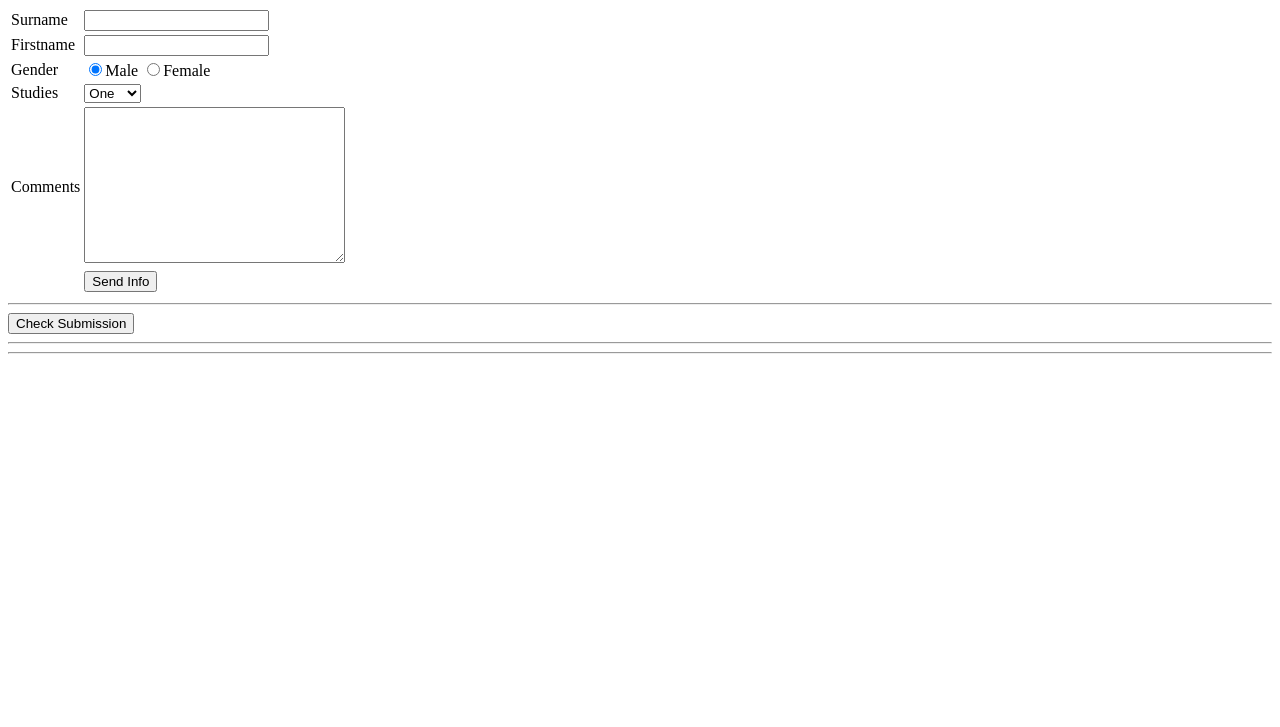
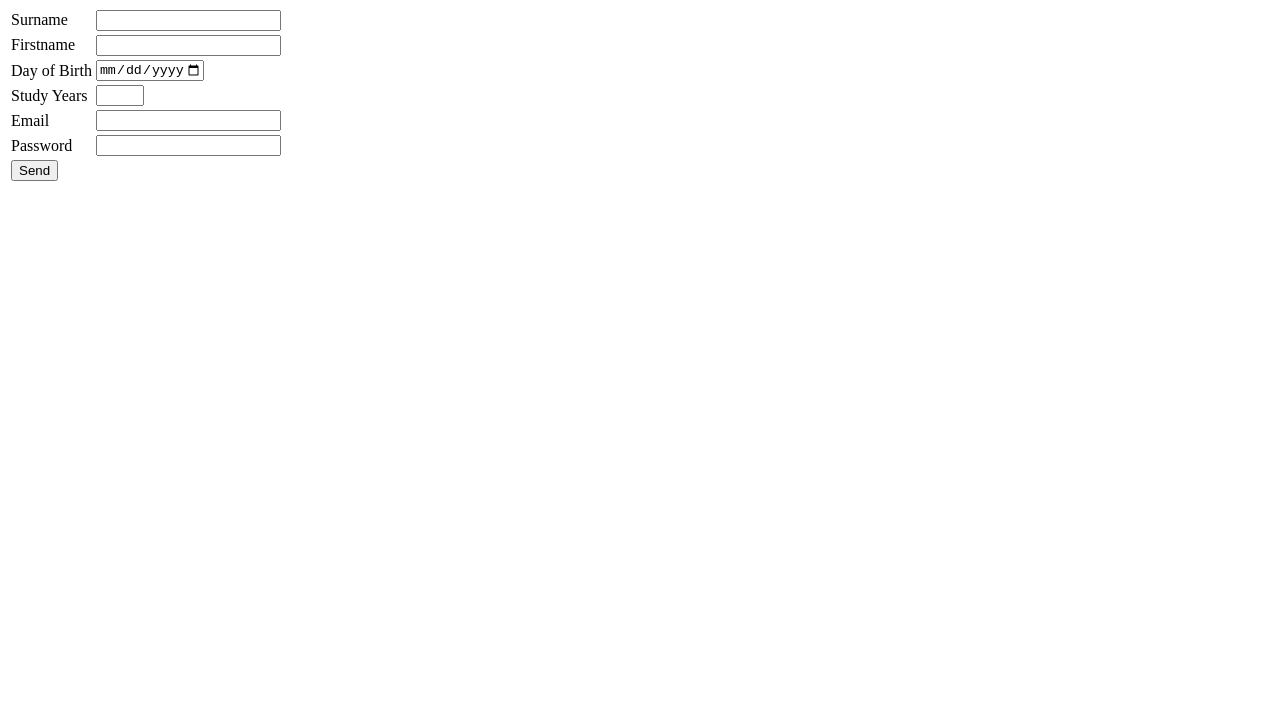
Before and after one commit to antony56/Webdev-auebCourse, a plain HTML site: page chapter1-html/register.html in a window 1280 px wide. Shown: the part 73-800 px from the top of the page. Drawn offline with Linux system fonts and the light colour scheme.

Commit message:
register Form with some Validations html

```diff
--- a/chapter1-html/register.html
+++ b/chapter1-html/register.html
@@ -4,66 +4,65 @@
     <meta charset="UTF-8">
     <meta http-equiv="X-UA-Compatible" content="IE=edge">
     <meta name="viewport" content="width=device-width, initial-scale=1.0">
-    <title>Students Form Validation</title>
+    <title>Registration Form</title>
 </head>
 <body>
 
 
 
 
-    <h1>Student Informations</h1>
-    <form>
+    <h1>Registraion</h1>
+<form action="">
 <table>
     <tr>
-            <td><label for="Surname" >Surname</label></td>
-            <td><input type="text" id="Surname"></td>
+        <td> <label for="surname">Surname</label> </td>
+        <td><input type="text"id="surname" required pattern="[A-Z]+"minlength="4"></td>
     </tr>
 
     <tr>
-            <td><label for="Firstname">Firstname</label></td>
-            <td><input type="text" id="Firstname"></td>
+        <td> <label for="firstname">Firstname</label> </td>
+        <td><input type="text"id="firstname" required></td>
     </tr>
 
     <tr>
-            <td><label for="gender">Gender</label></td>
-            <td>
-
-                <input type="radio" name="gender" id="male" checked><label for="male">Male</label>
-<input type="radio" name="gender" id="female"><label for="female">Female</label>
-            </td>
+        <td><label for="birthdate">Day of Birth</label></td>
+        <td><input type="date" name="birthdate" id="birthdate" maxlength="10"
+            max="2004-01-01"></td>
     </tr>
 
     <tr>
-            <td><label for="sudies">Studies</label></td>
-            <td><select name="studies" id="studies">
-                <option value="one">One</option>
-                <option value="two">Two</option>
-                <option value="three">Three</option>
-                <option value="four">Four</option>
-                <option value="five">Five</option>
+        <td><label for="yearsofstudies">Study Years</label></td>
+        <td><input type="number" id="yearsofstudies" max="6" min="1"></td>
+    </tr>
+
+    <tr>
+        <td><label for="login">Email</label></td>
+        <td><input type="email" id="login" maxlength="50" required></td>
+    </tr>
+
+    <tr>
+        <td><label for="password">Password</label></td>
+        <td><input type="password" id="password" required minlength="8"></td>
+    </tr>
+
+    <tr>
+        <td><button type="submit">Send</button></td>
+        <td></td>
+    </tr>
 
 
 
-                </select></td>
-        </tr>
-
-        <tr>
-            <td><label for="comments">Comments</label></td>
-            <td><textarea name="comments" id="comments" cols="30" rows="10"></textarea></td>
-        </tr>
-
-        <tr>
-            <td></td>
-            <td><button type="submit">Send Info</button></td>
-        </tr>
-    </table>
-</form>
-<hr>
-<button type="button" onclick="console.log('hello random guy')" >Check Submission</button>
 
 
-<hr>
-<hr>
+
+</table>
+
+
+
+
+
+</form>
+
+
 
     </body>
-</html>
```
Lines whose indentation alone changed are shown as unchanged.
